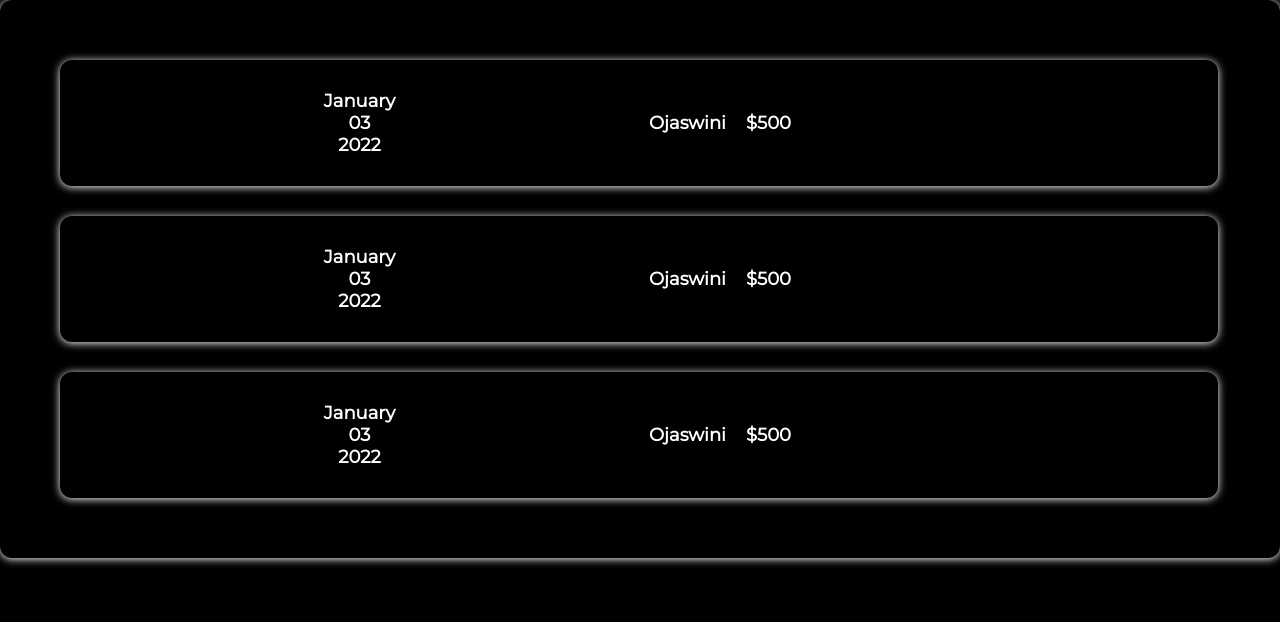
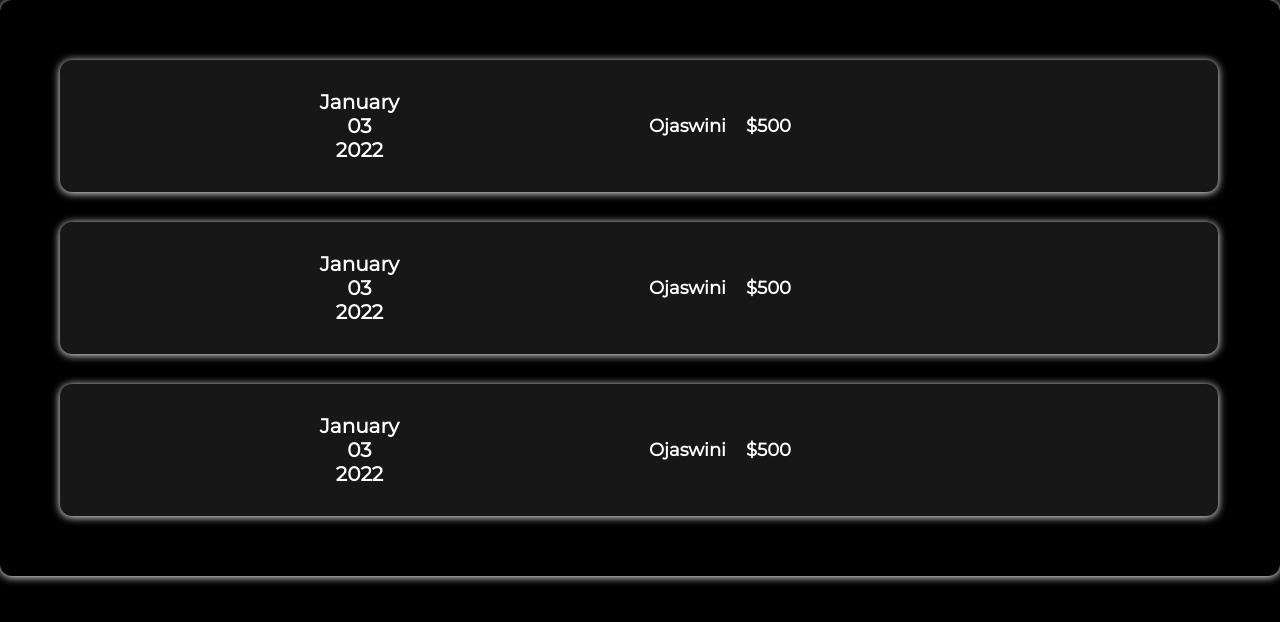
Before and after one commit to itsskofficial/Expense-Tracker, a React (Create React App) app: page / in a window 1280 px wide. Shown: the top 622 px of the page. Built offline with nearby package versions, Linux system fonts and the light colour scheme.

Commit message:
Dec 2, 2022, 11:23 AM

```diff
--- a/src/css/ExpenseItem.css
+++ b/src/css/ExpenseItem.css
@@ -2,7 +2,7 @@
     display: flex;
     width:90%;
     margin: 30px;
-    background-color: black;
+    background-color: #171717;
 }
 
 .expense-item-info{
--- a/src/css/ExpenseItemDate.css
+++ b/src/css/ExpenseItemDate.css
@@ -2,7 +2,7 @@
     width: 50%;
     font-family: 'Montserrat',sans-serif;
     font-weight: 600;
-    font-size: large;
+    font-size: 20px;
     color: white;
     text-align: center;
 }
```
